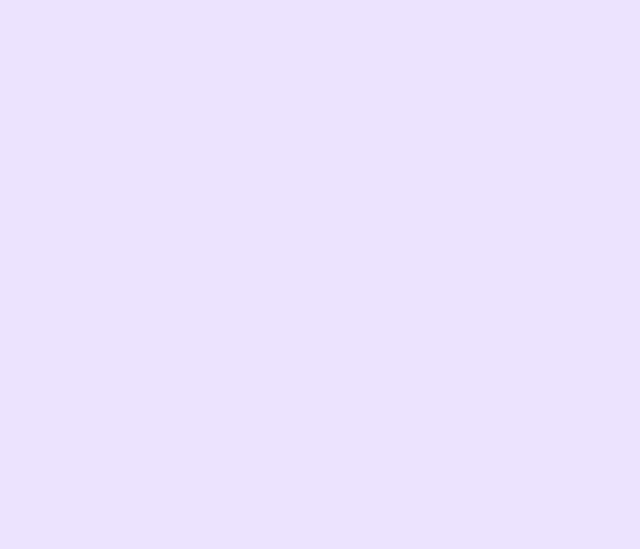
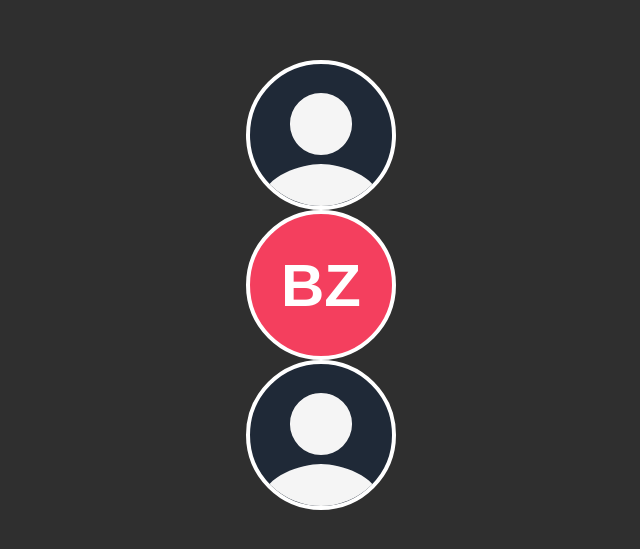
Before and after one commit to githubarj/advanced-react, a React (Vite) app: page / in a window 1280 px wide. Shown: the part 115-664 px from the top of the page, without its empty margins (319-959 px from the left). Built offline with nearby package versions, Linux system fonts and the light colour scheme.

Commit message:
children components

```diff
--- a/package.json
+++ b/package.json
@@ -10,8 +10,10 @@
     "preview": "vite preview"
   },
   "dependencies": {
+    "prop-types": "^15.8.1",
     "react": "^18.2.0",
-    "react-dom": "^18.2.0"
+    "react-dom": "^18.2.0",
+    "react-icons": "^5.0.1"
   },
   "devDependencies": {
     "@types/react": "^18.2.56",
--- a/src/App.css
+++ b/src/App.css
@@ -1,5 +1,10 @@
+* {
+    box-sizing: border-box;
+}
+
 body {
-
+    margin: 0;
+    padding: 0;
     background-color: #e9e3ff;
 }
 
@@ -22,4 +27,38 @@ button {
     padding: 9px 17px;
     border-radius: 6px;
     line-height: 24px;
+    display: flex;
+    align-items: center;
 }
+
+button.button-sm {
+    padding: 7px 11px;
+    font-size: 12px;
+}
+
+button.button-lg {
+    padding: 30px 40px;
+}
+
+.green {
+    color: green;
+}
+
+
+button.button-success {
+    color: #047857;
+    background-color: #ECFDF5;
+    border-color: #047857;
+}
+
+button.button-warning {
+    color: #FBBF24;
+    background-color: #FFFBEB;
+    border-color: #FBBF24;
+}
+
+button.button-danger {
+    color: #F87171;
+    background-color: #FEF2F2;
+    border-color: #F87171;
+}
--- a/src/App.jsx
+++ b/src/App.jsx
@@ -1,9 +1,22 @@
-
-import './App.css'
-
+import "./App.css";
+import Avatar from "./Components/Avatar/Avatar";
+// import Button from "./Components/Button";
+// import { FcGoogle } from "react-icons/fc";
 
 function App() {
-  return <main>{/* Your custom Button component here */}</main>;
+  // const logIn = () => console.log("Logging in ...");
+
+  return (
+    <main>
+      {/* <Button onClick={logIn} variant="success" size="sm" className="green">
+        <FcGoogle />
+        Log in with Google
+      </Button> */}
+      <Avatar src="" alt="" />
+      <Avatar> BZ </Avatar>
+      <Avatar />
+    </main>
+  );
 }
 
-export default App
+export default App;
--- /dev/null
+++ b/src/Components/Avatar/Avatar.jsx
@@ -0,0 +1,41 @@
+import { IoPersonSharp } from "react-icons/io5";
+import "./avatar.css";
+import PropTypes from "prop-types";
+
+function Avatar({ src, alt, children }) {
+
+    let backgroundColors = ["navy", "pink", "red", "blue", "green"]
+    let chooseColor =
+      backgroundColors[Math.floor(Math.random() * backgroundColors.length)];
+
+
+  return (
+    <div className="avatar-container">
+      <div
+        className={
+          src
+            ? "avatar"
+            : children
+            ? "avatar avatar-letters"
+            : "avatar avatar-icon"
+        }
+      >
+        {src ? (
+          <img src={src} alt={alt} />
+        ) : children ? (
+          <h2> {children} </h2>
+        ) : (
+          <IoPersonSharp />
+        )}
+      </div>
+    </div>
+  );
+}
+
+Avatar.propTypes = {
+  src: PropTypes.string,
+  alt: PropTypes.string,
+  children: PropTypes.node,
+};
+
+export default Avatar;
--- /dev/null
+++ b/src/Components/Avatar/avatar.css
@@ -0,0 +1,75 @@
+* {
+    box-sizing: border-box;
+}
+
+:root {
+    --navy: #1F2937;
+    --pink: #DA6AEC;
+    --red: #F43F5E;
+    --blue: #2F74DC;
+    --green: #22CD90;
+}
+
+body {
+    background-color: #2F2F2F;
+}
+
+.avatar {
+    height: 150px;
+    width: 150px;
+    border-radius: 50%;
+    overflow: hidden;
+    display: flex;
+    align-items: center;
+    justify-content: center;
+    border: .3rem solid white;
+}
+
+.avatar > img {
+    width: 100%;
+}
+
+.avatar-letters {
+    background-color: var(--red);
+    color: white;
+    display: flex;
+    align-items: center;
+    justify-content: center;
+    font-size: 2.5rem;
+    font-family: 'Karla', sans-serif;
+}
+
+.avatar-icon {
+    background-color: var(--navy);
+}
+
+.avatar > svg {
+    height: 100%;
+    width: 100%;
+    transform: translateY(20px);
+    color: whitesmoke;
+}
+
+/*
+Classes below will help with rendering random
+background colors for the extra credit
+*/
+.navy {
+    background-color: #1F2937;
+}
+
+.pink {
+    background-color: #DA6AEC;
+}
+
+.red {
+    background-color: #F43F5E;
+}
+
+.blue {
+    background-color: #2F74DC;
+}
+
+.green {
+    background-color: #22CD90;
+}
--- /dev/null
+++ b/src/Components/Button.jsx
@@ -0,0 +1,26 @@
+import PropTypes from "prop-types";
+
+function Button({ variant, size, children, className, ...restProps }) {
+  let buttonSize = size ? `button-${size}` : "";
+
+  return (
+    <div className="container">
+      <button
+        className={`${buttonSize}  ${className} ${`button-${variant}`} `}
+        {...restProps}
+      >
+        {children}
+      </button>
+    </div>
+  );
+}
+
+Button.propTypes = {
+  children: PropTypes.node,
+  variant: PropTypes.string,
+  className: PropTypes.string,
+  onclick: PropTypes.func,
+  size: PropTypes.string,
+};
+
+export default Button;
```
Also changed, not shown: index.txt (added), 1 other file (tests, documents, lock files or other folders).
